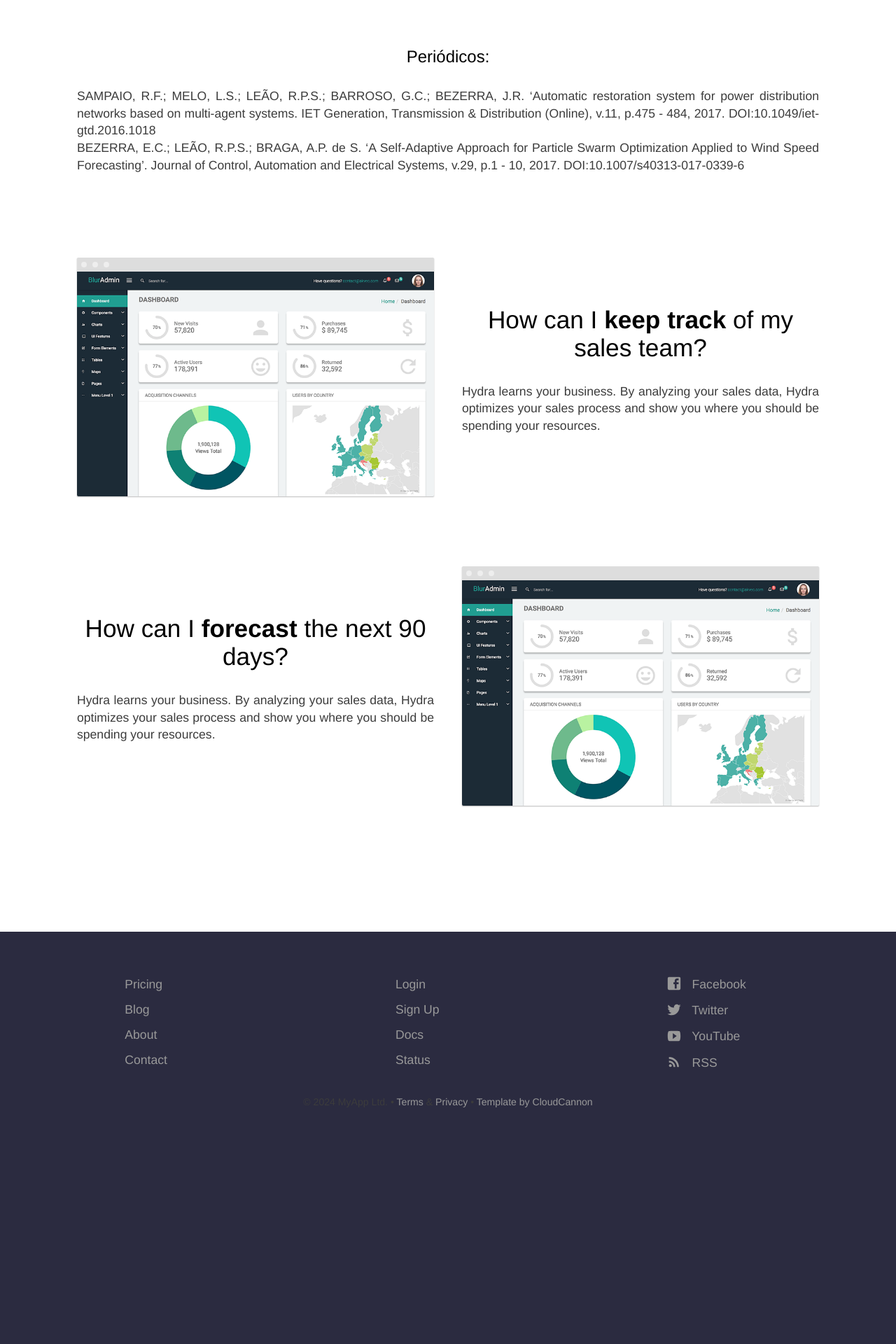
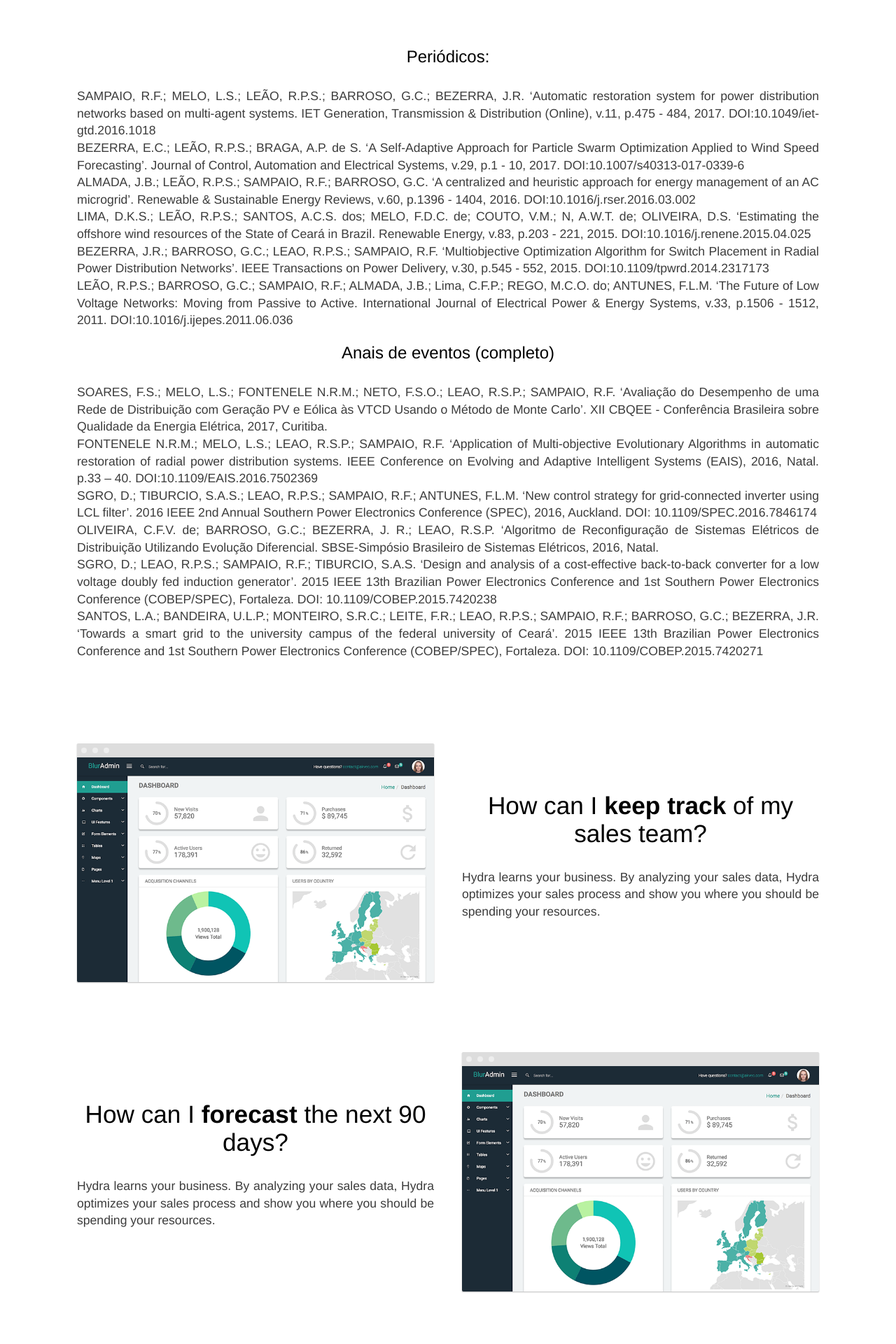
Before and after one commit to Gabriell89222/Gabriell89222.github.io, a Jekyll site: the page built from pricing.html, in a window 1280 px wide. Shown: the part 345-2265 px from the top of the page at 70% size. Built offline with Jekyll 4.4.1, drawn with Linux system fonts in a browser that asks for light colours; before the commit the page ends 1980 px from its top, so only the background shows below that.

Commit message:
Atualização aba publicações v-1.3

```diff
--- a/_sass/elements.scss
+++ b/_sass/elements.scss
@@ -41,7 +41,8 @@ h2 {
 }
 
 h2.Publicação{
-	font-size: 1.5em
+	font-size: 1.5em;
+	text-align: left;
 }
 
 h3 {
--- a/pricing.html
+++ b/pricing.html
@@ -16,7 +16,44 @@ description:
 					BEZERRA, E.C.; LEÃO, R.P.S.; BRAGA, A.P. de S. ‘A Self-Adaptive Approach for
 					Particle Swarm Optimization Applied to Wind Speed Forecasting’. Journal of Control,
 					Automation and Electrical Systems, v.29, p.1 - 10, 2017. DOI:10.1007/s40313-017-0339-6<br>
-
+					ALMADA, J.B.; LEÃO, R.P.S.; SAMPAIO, R.F.; BARROSO, G.C. ‘A centralized and heuristic
+					approach for energy management of an AC microgrid’. Renewable & Sustainable Energy Reviews,
+					v.60, p.1396 - 1404, 2016. DOI:10.1016/j.rser.2016.03.002<br>
+					LIMA, D.K.S.; LEÃO, R.P.S.; SANTOS, A.C.S. dos; MELO, F.D.C. de; COUTO, V.M.; N, A.W.T.
+					de; OLIVEIRA, D.S. ‘Estimating the offshore wind resources of the State of Ceará in Brazil.
+					Renewable Energy, v.83, p.203 - 221, 2015. DOI:10.1016/j.renene.2015.04.025<br>
+					BEZERRA, J.R.; BARROSO, G.C.; LEAO, R.P.S.; SAMPAIO, R.F. ‘Multiobjective Optimization
+					Algorithm for Switch Placement in Radial Power Distribution Networks’. IEEE Transactions
+					on Power Delivery, v.30, p.545 - 552, 2015. DOI:10.1109/tpwrd.2014.2317173<br>
+					LEÃO, R.P.S.; BARROSO, G.C.; SAMPAIO, R.F.; ALMADA, J.B.; Lima, C.F.P.; REGO, M.C.O. do;
+					ANTUNES, F.L.M. ‘The Future of Low Voltage Networks: Moving from Passive to Active.
+					International Journal of Electrical Power & Energy Systems, v.33, p.1506 - 1512, 2011.
+					DOI:10.1016/j.ijepes.2011.06.036<br>
+				</p>
+				<h2 class="Publicação">Anais de eventos (completo)</h2>
+				<p>
+					SOARES, F.S.; MELO, L.S.; FONTENELE N.R.M.; NETO, F.S.O.; LEAO, R.S.P.; SAMPAIO, R.F.
+					‘Avaliação do Desempenho de uma Rede de Distribuição com Geração PV e Eólica às VTCD
+					Usando o Método de Monte Carlo’. XII CBQEE - Conferência Brasileira sobre Qualidade da
+					Energia Elétrica, 2017, Curitiba.<br>
+					FONTENELE N.R.M.; MELO, L.S.; LEAO, R.S.P.; SAMPAIO, R.F. ‘Application of Multi-objective
+					Evolutionary Algorithms in automatic restoration of radial power distribution systems.
+					IEEE Conference on Evolving and Adaptive Intelligent Systems (EAIS), 2016, Natal. p.33 – 40.
+					DOI:10.1109/EAIS.2016.7502369<br>
+					SGRO, D.; TIBURCIO, S.A.S.; LEAO, R.P.S.; SAMPAIO, R.F.; ANTUNES, F.L.M. ‘New control strategy
+					for grid-connected inverter using LCL filter’. 2016 IEEE 2nd Annual Southern Power Electronics
+					Conference (SPEC), 2016, Auckland. DOI: 10.1109/SPEC.2016.7846174<br>
+					OLIVEIRA, C.F.V. de; BARROSO, G.C.; BEZERRA, J. R.; LEAO, R.S.P. ‘Algoritmo de Reconfiguração
+					de Sistemas Elétricos de Distribuição Utilizando Evolução Diferencial. SBSE-Simpósio Brasileiro
+					de Sistemas Elétricos, 2016, Natal.<br>
+					SGRO, D.; LEAO, R.P.S.; SAMPAIO, R.F.; TIBURCIO, S.A.S. ‘Design and analysis of a cost-effective
+					back-to-back converter for a low voltage doubly fed induction generator’. 2015 IEEE 13th
+					Brazilian Power Electronics Conference and 1st Southern Power Electronics Conference (COBEP/SPEC),
+					Fortaleza. DOI: 10.1109/COBEP.2015.7420238<br>
+					SANTOS, L.A.; BANDEIRA, U.L.P.; MONTEIRO, S.R.C.; LEITE, F.R.; LEAO, R.P.S.; SAMPAIO, R.F.;
+					BARROSO, G.C.; BEZERRA, J.R. ‘Towards a smart grid to the university campus of the federal
+					university of Ceará’. 2015 IEEE 13th Brazilian Power Electronics Conference and 1st Southern
+					Power Electronics Conference (COBEP/SPEC), Fortaleza. DOI: 10.1109/COBEP.2015.7420271<br>
 				</p>
 			</div>
 		</div>
```
